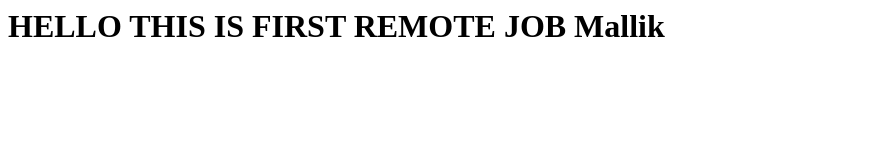
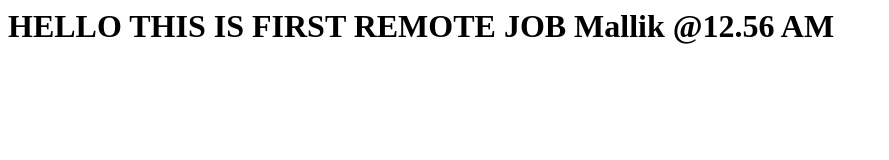
Before and after one commit to mallik0203/myweb-remote, a plain HTML site: page index.html in a window 1280 px wide. Shown: the whole page, without its empty margins (0-889 px from the left). Drawn offline with Linux system fonts and the light colour scheme.

Commit message:
Update index.html
Changes done by Mallik@12:56

```diff
--- a/index.html
+++ b/index.html
@@ -1 +1 @@
-<h1> HELLO THIS IS FIRST REMOTE JOB Mallik </h1>
+<h1> HELLO THIS IS FIRST REMOTE JOB Mallik @12.56 AM </h1>
```
